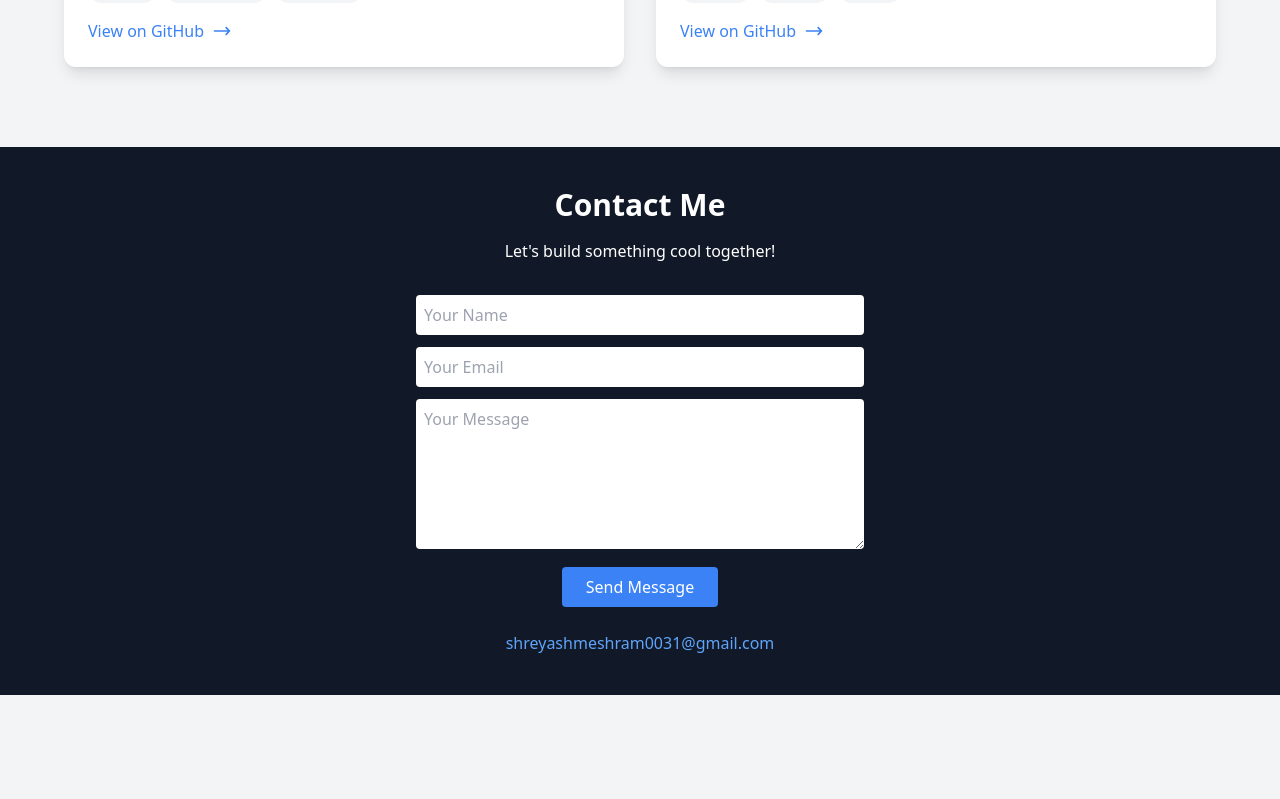
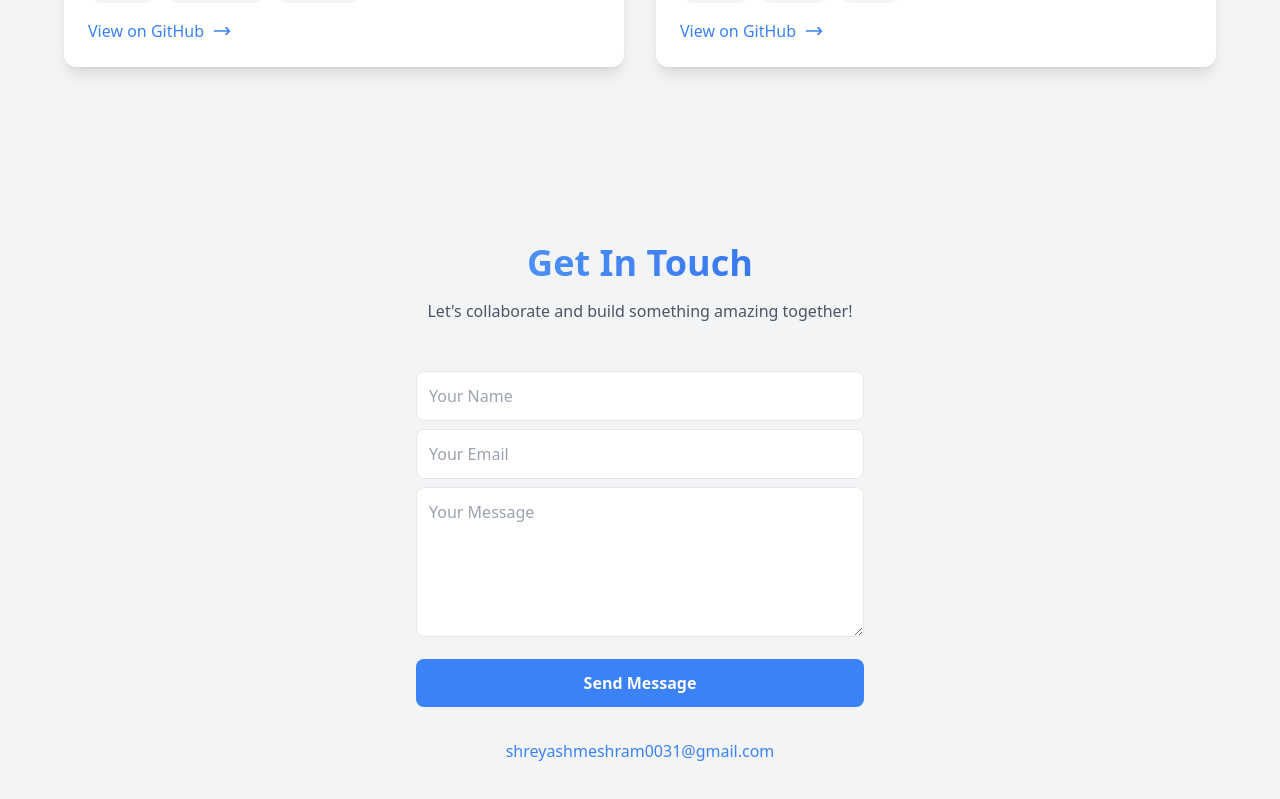
Before and after one commit to shreyuu/Portfolio, a React (Create React App) app: page / in a window 1280 px wide. Shown: the part 1101-1900 px from the top of the page. Before the commit the page ends 1796 px from the top, so only its background shows below. Built offline with nearby package versions, Linux system fonts and the light colour scheme.

Commit message:
Enhance Contact component with email sending functionality, improved UI, and status messages

```diff
--- a/src/components/Contact.js
+++ b/src/components/Contact.js
@@ -1,53 +1,114 @@
-import React, { useRef } from "react";
+import React, { useRef, useState } from "react";
+import { motion } from "framer-motion";
 import emailjs from "@emailjs/browser";
 
 const Contact = () => {
     const form = useRef();
+    const [status, setStatus] = useState({ type: "", message: "" });
+    const [isSubmitting, setIsSubmitting] = useState(false);
 
-    const sendEmail = (e) => {
+    const sendEmail = async (e) => {
         e.preventDefault();
-        emailjs.sendForm("service_id", "template_id", form.current, "public_key")
-            .then(() => alert("Message Sent!"))
-            .catch(() => alert("Failed to send message"));
+        setIsSubmitting(true);
+        try {
+            await emailjs.sendForm(
+                process.env.REACT_APP_EMAILJS_SERVICE_ID,
+                process.env.REACT_APP_EMAILJS_TEMPLATE_ID,
+                form.current,
+                process.env.REACT_APP_EMAILJS_PUBLIC_KEY
+            );
+            setStatus({ type: "success", message: "Message sent successfully!" });
+            form.current.reset();
+        } catch (error) {
+            setStatus({ type: "error", message: "Failed to send message. Please try again." });
+        } finally {
+            setIsSubmitting(false);
+        }
     };
 
     return (
-        <section id="contact" className="p-10 bg-gray-900 text-white text-center">
-            <h2 className="text-3xl font-bold">Contact Me</h2>
-            <p className="mt-4">Let's build something cool together!</p>
+        <section id="contact" className="section-padding bg-background-light dark:bg-background-dark">
+            <motion.div
+                className="container-width"
+                initial={{ opacity: 0, y: 20 }}
+                whileInView={{ opacity: 1, y: 0 }}
+                transition={{ duration: 0.5 }}
+                viewport={{ once: true }}
+            >
+                <div className="text-center max-w-2xl mx-auto mb-12">
+                    <h2 className="text-4xl font-bold mb-4 gradient-text">Get In Touch</h2>
+                    <p className="text-gray-600 dark:text-gray-300">
+                        Let's collaborate and build something amazing together!
+                    </p>
+                </div>
 
-            <form ref={form} onSubmit={sendEmail} className="max-w-md mx-auto mt-8">
-                <input
+                <motion.form
+                    ref={form}
+                    onSubmit={sendEmail}
+                    className="max-w-md mx-auto space-y-4"
+                >
+                    <div className="space-y-2">
+                        <motion.input
                             type="text"
                             name="name"
                             placeholder="Your Name"
                             required
-                    className="p-2 rounded w-full mb-3 text-gray-800"
+                            className="w-full p-3 rounded-lg bg-white dark:bg-gray-800 border border-gray-200 dark:border-gray-700 focus:ring-2 focus:ring-primary focus:border-transparent transition-all"
+                            whileFocus={{ scale: 1.01 }}
                         />
-                <input
+                        <motion.input
                             type="email"
                             name="email"
                             placeholder="Your Email"
                             required
-                    className="p-2 rounded w-full mb-3 text-gray-800"
+                            className="w-full p-3 rounded-lg bg-white dark:bg-gray-800 border border-gray-200 dark:border-gray-700 focus:ring-2 focus:ring-primary focus:border-transparent transition-all"
+                            whileFocus={{ scale: 1.01 }}
                         />
-                <textarea
+                        <motion.textarea
                             name="message"
                             placeholder="Your Message"
                             required
-                    className="p-2 rounded w-full mb-3 text-gray-800 min-h-[150px]"
-                ></textarea>
-                <button
+                            className="w-full p-3 rounded-lg bg-white dark:bg-gray-800 border border-gray-200 dark:border-gray-700 focus:ring-2 focus:ring-primary focus:border-transparent transition-all min-h-[150px] resize-y"
+                            whileFocus={{ scale: 1.01 }}
+                        />
+                    </div>
+
+                    {status.message && (
+                        <motion.p
+                            initial={{ opacity: 0 }}
+                            animate={{ opacity: 1 }}
+                            className={`text-center ${status.type === "success" ? "text-green-500" : "text-red-500"
+                                }`}
+                        >
+                            {status.message}
+                        </motion.p>
+                    )}
+
+                    <motion.button
                         type="submit"
-                    className="bg-blue-500 px-6 py-2 rounded text-white hover:bg-blue-600 transition-colors duration-300"
+                        disabled={isSubmitting}
+                        className="w-full bg-primary hover:bg-primary-dark text-white font-semibold py-3 px-6 rounded-lg transition-all disabled:opacity-50 disabled:cursor-not-allowed"
+                        whileHover={{ scale: 1.02 }}
+                        whileTap={{ scale: 0.98 }}
                     >
-                    Send Message
-                </button>
-            </form>
+                        {isSubmitting ? "Sending..." : "Send Message"}
+                    </motion.button>
+                </motion.form>
 
-            <a href="mailto:shreyashmeshram0031@gmail.com" className="text-blue-400 mt-6 block">
+                <motion.div
+                    className="text-center mt-8"
+                    initial={{ opacity: 0 }}
+                    whileInView={{ opacity: 1 }}
+                    transition={{ delay: 0.2 }}
+                >
+                    <a
+                        href="mailto:shreyashmeshram0031@gmail.com"
+                        className="text-primary hover:text-primary-dark transition-colors"
+                    >
                         shreyashmeshram0031@gmail.com
                     </a>
+                </motion.div>
+            </motion.div>
         </section>
     );
 };
```
Also changed, not shown: 1 other file (tests, documents, lock files or other folders). Lines whose indentation alone changed are shown as unchanged.
